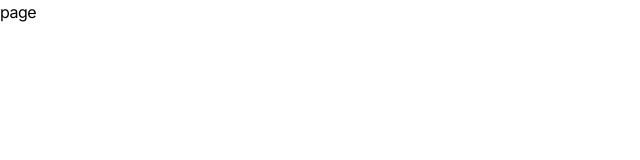
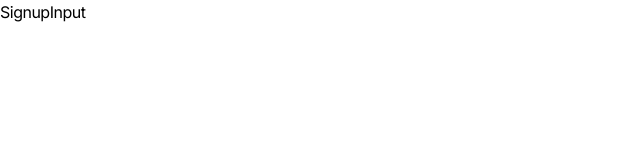
Before and after one commit to sirri1222/today_routine_planner, a Next.js app: page /signup in a window 1280 px wide. Shown: the top 160 px of the page, without its empty margins (0-640 px from the left). Built offline with nearby package versions, Linux system fonts and the light colour scheme.

Commit message:
Add: 회원가입 컴포넌트 페이지생성

```diff
--- a/src/app/signup/page.tsx
+++ b/src/app/signup/page.tsx
@@ -1,9 +1,11 @@
-import React from 'react'
+import SignupInput from "@/component/SignupInput";
 
 const page = () => {
   return (
-    <div>page</div>
-  )
-}
+    <>
+      <SignupInput />
+    </>
+  );
+};
 
-export default page
+export default page;
--- /dev/null
+++ b/src/component/SignupInput.tsx
@@ -0,0 +1,7 @@
+import React from "react";
+
+const SignupInput = () => {
+  return <div>SignupInput</div>;
+};
+
+export default SignupInput;
```
